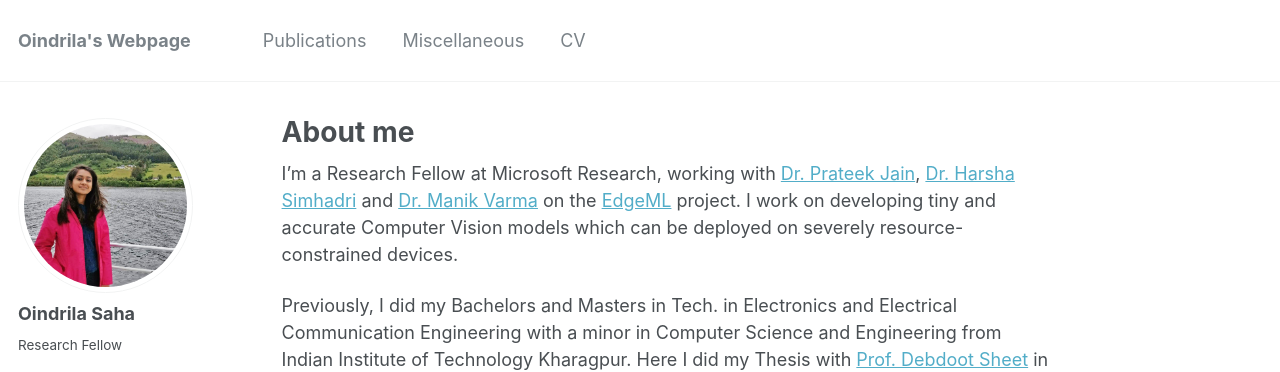
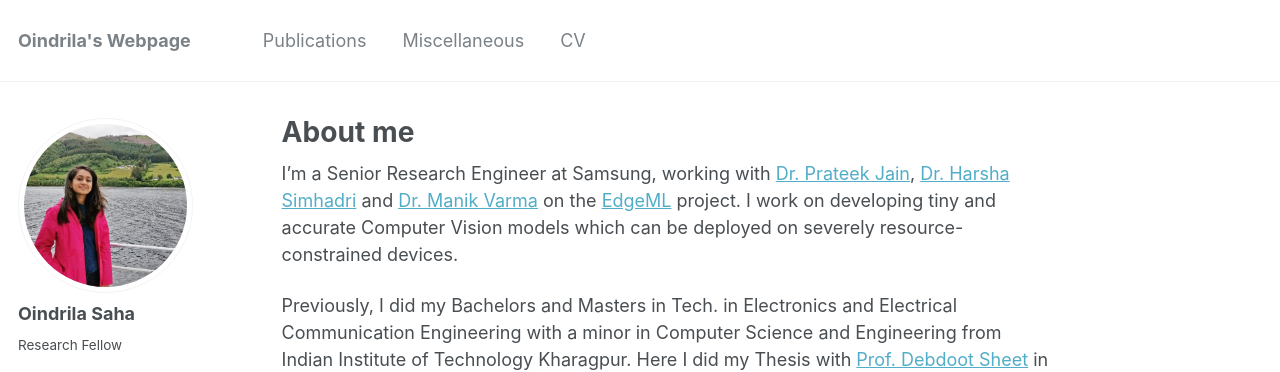
Before and after one commit to sandeep-sm/sandeep-sm.github.io, a Jekyll site: the page built from _pages/about.md, in a window 1280 px wide. Shown: the top 372 px of the page. Built offline with Jekyll 4.4.1, drawn with Linux system fonts in a browser that asks for light colours.

Commit message:
first commit

```diff
--- a/_pages/about.md
+++ b/_pages/about.md
@@ -7,7 +7,7 @@ redirect_from:
   - /about/
   - /about.html
 ---
-I'm a Research Fellow at Microsoft Research, working with [Dr. Prateek Jain](https://www.prateekjain.org/), [Dr. Harsha Simhadri](http://harsha-simhadri.org/) and [Dr. Manik Varma](http://manikvarma.org/) on the [EdgeML](https://github.com/microsoft/EdgeML/) project. I work on developing tiny and accurate Computer Vision models which can be deployed on severely resource-constrained devices.
+I'm a Senior Research Engineer at Samsung, working with [Dr. Prateek Jain](https://www.prateekjain.org/), [Dr. Harsha Simhadri](http://harsha-simhadri.org/) and [Dr. Manik Varma](http://manikvarma.org/) on the [EdgeML](https://github.com/microsoft/EdgeML/) project. I work on developing tiny and accurate Computer Vision models which can be deployed on severely resource-constrained devices.
 
 Previously, I did my Bachelors and Masters in Tech. in Electronics and Electrical Communication Engineering with a minor in Computer Science and Engineering from Indian Institute of Technology Kharagpur. Here I did my Thesis with [Prof. Debdoot Sheet](http://www.facweb.iitkgp.ac.in/~debdoot/) in medical imaging.
 
```
